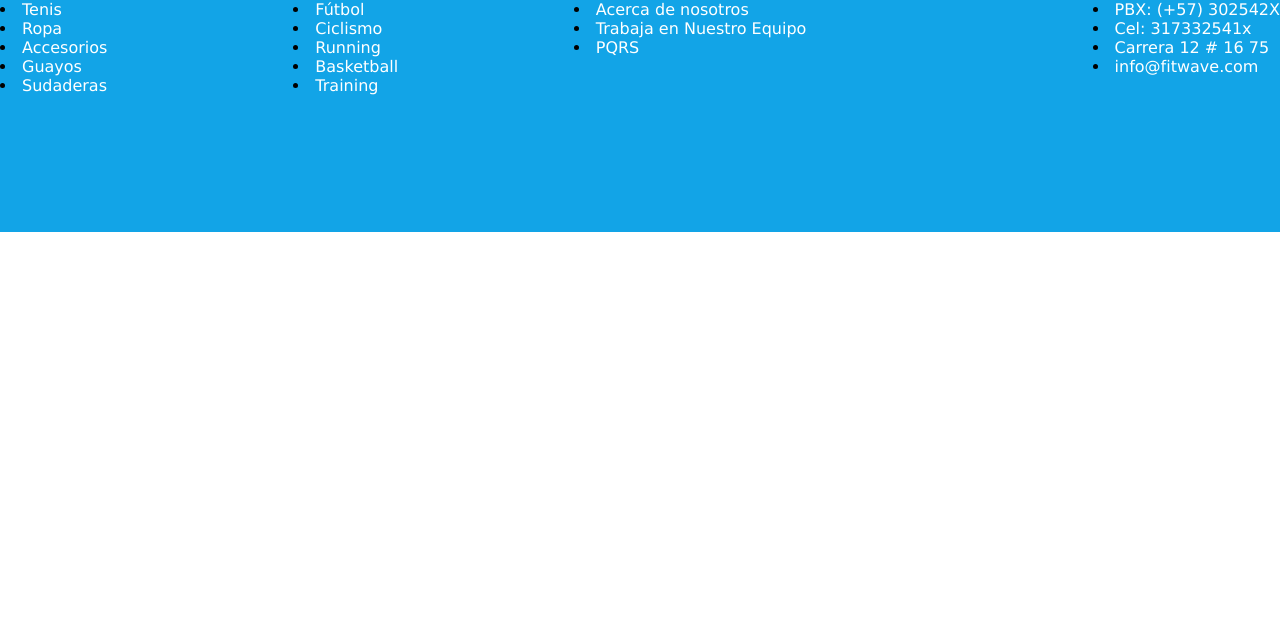
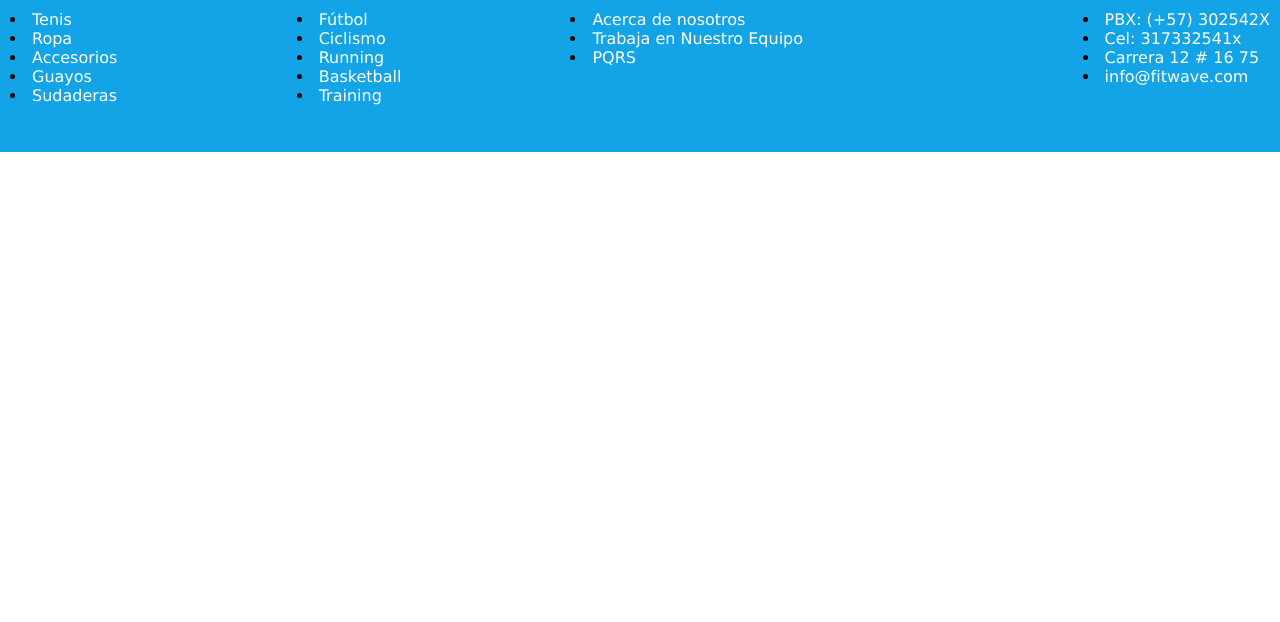
Before and after one commit to Aleja-orju/Fit_Wave_, a plain HTML site: page Laboratorio 1/index.html in a window 1280 px wide. Shown: the part 178-800 px from the top of the page. Drawn offline with Linux system fonts and the light colour scheme.

Commit message:
Update estilos.css
mejore presentación footer

```diff
--- a/Laboratorio 1/estilos.css
+++ b/Laboratorio 1/estilos.css
@@ -35,8 +35,9 @@ footer {
     background-color: rgb(18, 164, 231);
     display: flex;
     align-items: start;
-    height: 300px;
+    height: 200px;
     justify-content: space-between;
+    padding: 10px;
 }
 
 footer h2{
```
